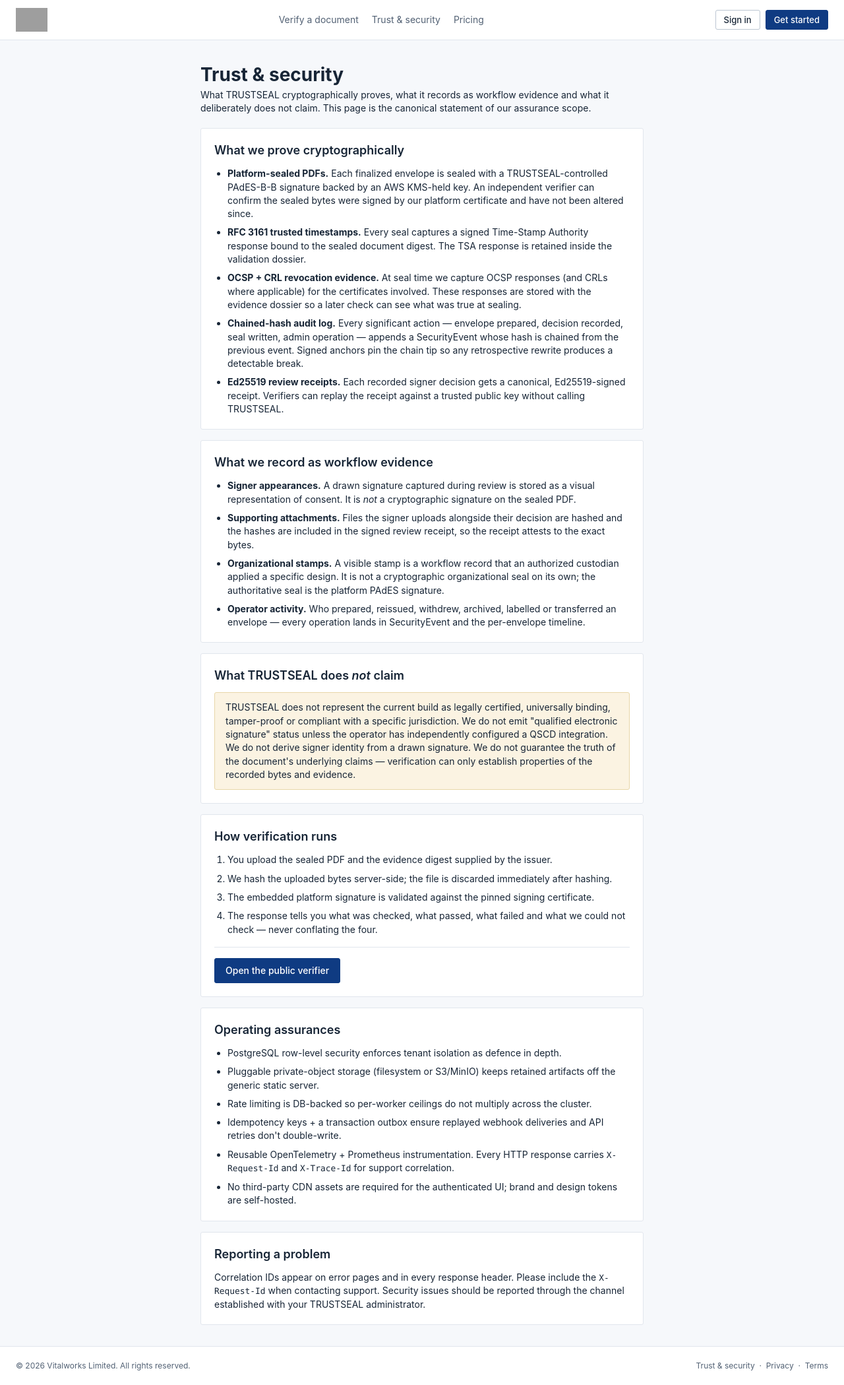
After one commit to socaya/trustseal, a Python web app: template app/templates/public/trust.html in a window 1280 px wide. The commit adds this page. Shown: the whole page at 66% size. Run offline with Jinja, Linux system fonts and the light colour scheme; the template is opened without the code that fills it, so the values that code supplies are empty; grey boxes are pictures that could not be loaded.

Commit message:
ui: Phase 9 — trust page + topbar account menu
UI-P9.1: public /trust page on layouts/public.html. Canonical
statement of what TRUSTSEAL cryptographically proves (platform
PAdES seal, RFC 3161 timestamps, OCSP/CRL capture, chained
audit log, Ed25519 review receipts), what it records as
workflow evidence (appearances, attachments, stamps, operator
activity), and what it does not claim (no implicit legal
accreditation, no qualified-signature status without configured
QSCD, no identity from a drawn signature). Resolves the dead
link referenced from the landing, every error page and the
signer footer. Also lists the operating assurances (RLS,
pluggable private storage, DB-backed rate limiter, idempotent
outbox, X-Request-Id correlation, no third-party CDN).

UI-P9.2: topbar account icon upgraded from a dead href=# to a
semantic dropdown. Shows the signed-in user's email, their
organization, and links to Notifications, Design system, Trust
& security, Sign out. Driven by ARIA roles + a tiny vanilla
toggle with click-outside / Escape close; no jQuery.

Smoke-tested /trust (200 OK, no AdminLTE), /welcome and /
(both still link to /trust), and the dashboard (still renders).
28 regression tests still pass.

```diff
--- a/app/__init__.py
+++ b/app/__init__.py
@@ -153,6 +153,7 @@ def create_app(config_class=None):
             # The endpoint is nested under the parent 'system' blueprint.
             'system.main_views.home',
             'system.main_views.welcome',
+            'system.main_views.trust',
             'design_gallery_bp.gallery',
             # SAML SP endpoints are the entry point for SSO — the IdP
             # posts the response here before the user has a session.
--- /dev/null
+++ b/app/templates/public/trust.html
@@ -0,0 +1,135 @@
+{% extends "layouts/public.html" %}
+
+{% block title %}Trust &amp; security · TRUSTSEAL{% endblock %}
+{% block main_modifier %}ts-public-main--narrow{% endblock %}
+
+{% block content %}
+<header style="margin-bottom: var(--ts-space-5);">
+  <h1 class="ts-page-title">Trust &amp; security</h1>
+  <p class="ts-page-header__description">
+    What TRUSTSEAL cryptographically proves, what it records as workflow
+    evidence and what it deliberately does not claim. This page is the
+    canonical statement of our assurance scope.
+  </p>
+</header>
+
+<section class="ts-panel">
+  <h2 class="ts-panel__title">What we prove cryptographically</h2>
+  <ul class="ts-stack ts-stack--tight" style="padding-left: var(--ts-space-5); list-style: disc;">
+    <li>
+      <strong>Platform-sealed PDFs.</strong> Each finalized envelope is
+      sealed with a TRUSTSEAL-controlled PAdES-B-B signature backed by
+      an AWS KMS-held key. An independent verifier can confirm the
+      sealed bytes were signed by our platform certificate and have
+      not been altered since.
+    </li>
+    <li>
+      <strong>RFC 3161 trusted timestamps.</strong> Every seal captures
+      a signed Time-Stamp Authority response bound to the sealed
+      document digest. The TSA response is retained inside the
+      validation dossier.
+    </li>
+    <li>
+      <strong>OCSP + CRL revocation evidence.</strong> At seal time we
+      capture OCSP responses (and CRLs where applicable) for the
+      certificates involved. These responses are stored with the
+      evidence dossier so a later check can see what was true at
+      sealing.
+    </li>
+    <li>
+      <strong>Chained-hash audit log.</strong> Every significant action
+      — envelope prepared, decision recorded, seal written, admin
+      operation — appends a SecurityEvent whose hash is chained from
+      the previous event. Signed anchors pin the chain tip so any
+      retrospective rewrite produces a detectable break.
+    </li>
+    <li>
+      <strong>Ed25519 review receipts.</strong> Each recorded signer
+      decision gets a canonical, Ed25519-signed receipt. Verifiers
+      can replay the receipt against a trusted public key without
+      calling TRUSTSEAL.
+    </li>
+  </ul>
+</section>
+
+<section class="ts-panel" style="margin-top: var(--ts-space-4);">
+  <h2 class="ts-panel__title">What we record as workflow evidence</h2>
+  <ul class="ts-stack ts-stack--tight" style="padding-left: var(--ts-space-5); list-style: disc;">
+    <li>
+      <strong>Signer appearances.</strong> A drawn signature captured
+      during review is stored as a visual representation of consent.
+      It is <em>not</em> a cryptographic signature on the sealed PDF.
+    </li>
+    <li>
+      <strong>Supporting attachments.</strong> Files the signer uploads
+      alongside their decision are hashed and the hashes are included
+      in the signed review receipt, so the receipt attests to the
+      exact bytes.
+    </li>
+    <li>
+      <strong>Organizational stamps.</strong> A visible stamp is a
+      workflow record that an authorized custodian applied a specific
+      design. It is not a cryptographic organizational seal on its
+      own; the authoritative seal is the platform PAdES signature.
+    </li>
+    <li>
+      <strong>Operator activity.</strong> Who prepared, reissued,
+      withdrew, archived, labelled or transferred an envelope — every
+      operation lands in SecurityEvent and the per-envelope timeline.
+    </li>
+  </ul>
+</section>
+
+<section class="ts-panel" style="margin-top: var(--ts-space-4);">
+  <h2 class="ts-panel__title">What TRUSTSEAL does <em>not</em> claim</h2>
+  <div class="ts-inline ts-inline--warning">
+    <div class="ts-inline__body">
+      <p style="margin: 0;">
+        TRUSTSEAL does not represent the current build as legally
+        certified, universally binding, tamper-proof or compliant with
+        a specific jurisdiction. We do not emit "qualified electronic
+        signature" status unless the operator has independently
+        configured a QSCD integration. We do not derive signer
+        identity from a drawn signature. We do not guarantee the
+        truth of the document's underlying claims — verification can
+        only establish properties of the recorded bytes and evidence.
+      </p>
+    </div>
+  </div>
+</section>
+
+<section class="ts-panel" style="margin-top: var(--ts-space-4);">
+  <h2 class="ts-panel__title">How verification runs</h2>
+  <ol class="ts-stack ts-stack--tight" style="padding-left: var(--ts-space-5); list-style: decimal;">
+    <li>You upload the sealed PDF and the evidence digest supplied by the issuer.</li>
+    <li>We hash the uploaded bytes server-side; the file is discarded immediately after hashing.</li>
+    <li>The embedded platform signature is validated against the pinned signing certificate.</li>
+    <li>The response tells you what was checked, what passed, what failed and what we could not check — never conflating the four.</li>
+  </ol>
+  <div class="ts-form-actions" style="justify-content: flex-start;">
+    <a class="ts-btn ts-btn--primary" href="/verify">Open the public verifier</a>
+  </div>
+</section>
+
+<section class="ts-panel" style="margin-top: var(--ts-space-4);">
+  <h2 class="ts-panel__title">Operating assurances</h2>
+  <ul class="ts-stack ts-stack--tight" style="padding-left: var(--ts-space-5); list-style: disc;">
+    <li>PostgreSQL row-level security enforces tenant isolation as defence in depth.</li>
+    <li>Pluggable private-object storage (filesystem or S3/MinIO) keeps retained artifacts off the generic static server.</li>
+    <li>Rate limiting is DB-backed so per-worker ceilings do not multiply across the cluster.</li>
+    <li>Idempotency keys + a transaction outbox ensure replayed webhook deliveries and API retries don't double-write.</li>
+    <li>Reusable OpenTelemetry + Prometheus instrumentation. Every HTTP response carries <code>X-Request-Id</code> and <code>X-Trace-Id</code> for support correlation.</li>
+    <li>No third-party CDN assets are required for the authenticated UI; brand and design tokens are self-hosted.</li>
+  </ul>
+</section>
+
+<section class="ts-panel" style="margin-top: var(--ts-space-4);">
+  <h2 class="ts-panel__title">Reporting a problem</h2>
+  <p style="margin: 0;">
+    Correlation IDs appear on error pages and in every response header.
+    Please include the <code>X-Request-Id</code> when contacting support.
+    Security issues should be reported through the channel established
+    with your TRUSTSEAL administrator.
+  </p>
+</section>
+{% endblock %}
```
Also changed, not shown: app/blueprints/system/routes/main_views.py (+12 -0 lines), app/static/css/shell.css (+55 -0 lines), app/templates/layouts/app.html (+85 -6 lines).
